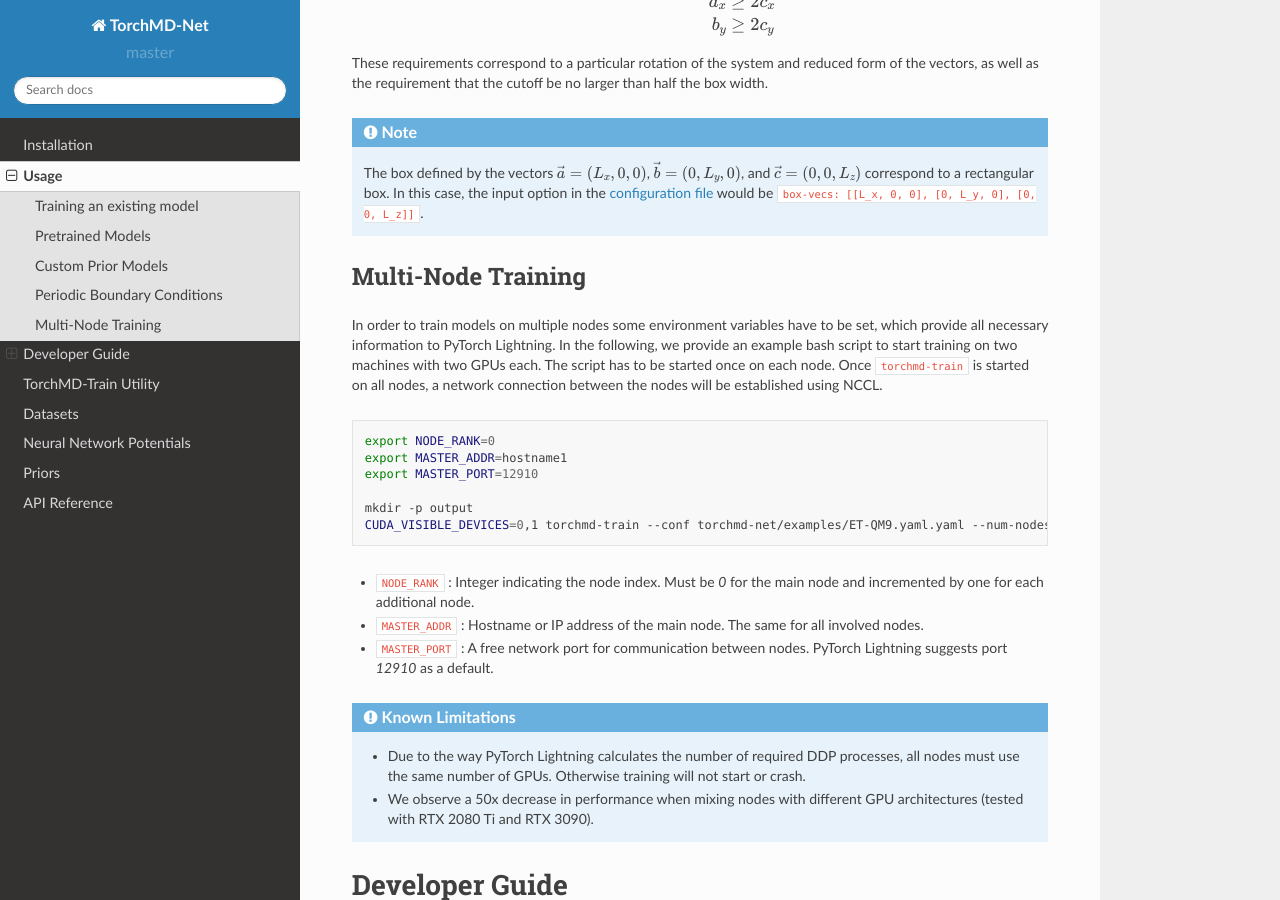
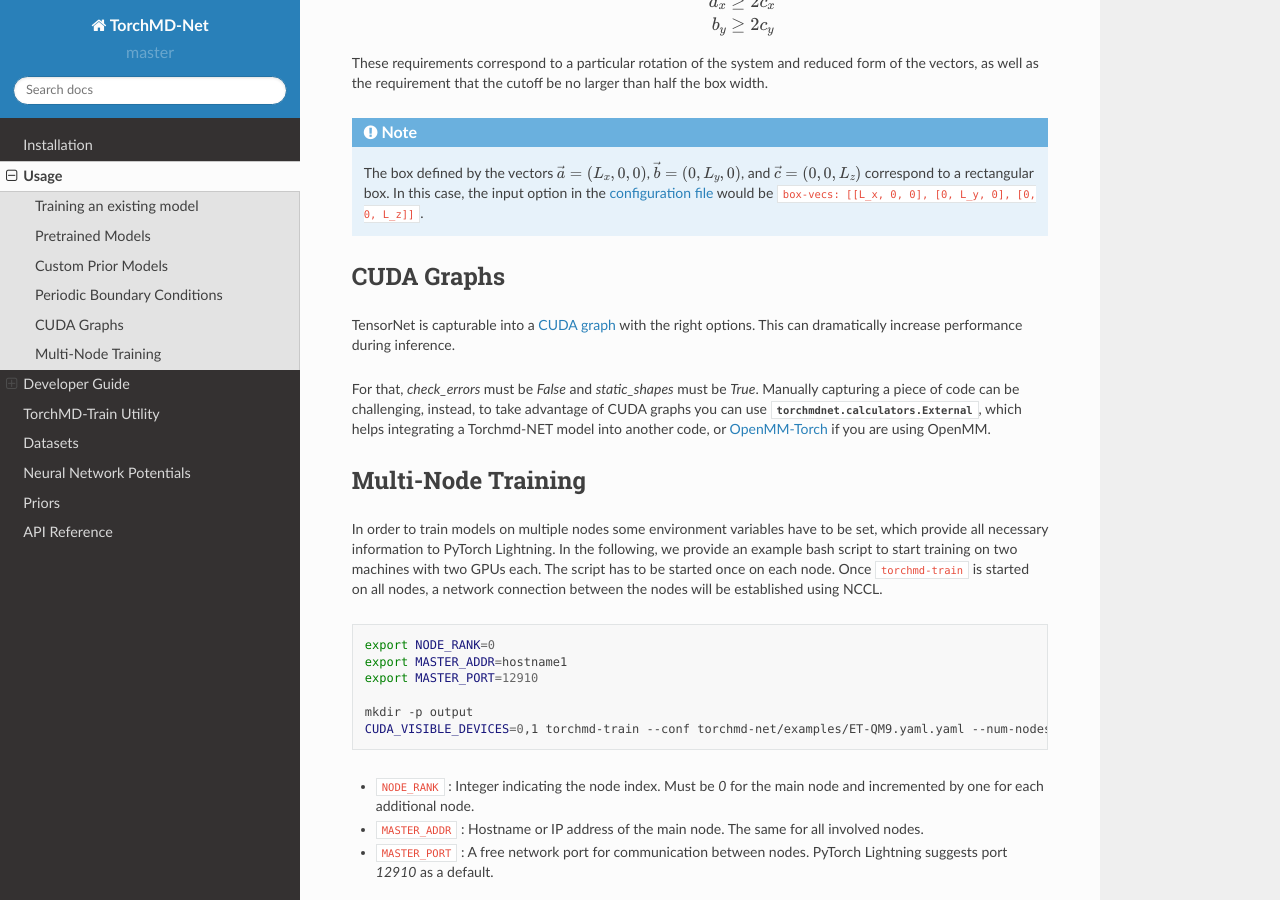
Before and after one commit to torchmd/torchmd-net, a Sphinx documentation site: the page built from docs/source/usage.rst, in a window 1280 px wide and 900 px high, scrolled down 1285 px. Built offline with Sphinx 7.4.7 and the Read the Docs theme 2.0.0, drawn with Linux system fonts in a browser that asks for light colours.

Commit message:
Add note on CUDA graphs to docs

```diff
--- a/docs/source/usage.rst
+++ b/docs/source/usage.rst
@@ -62,6 +62,16 @@ These requirements correspond to a particular rotation of the system and reduced
 
 .. note:: The box defined by the vectors :math:`\vec{a} = (L_x, 0, 0)`, :math:`\vec{b} = (0, L_y, 0)`, and :math:`\vec{c} = (0, 0, L_z)` correspond to a rectangular box. In this case, the input option in the :ref:`configuration file <configuration-file>` would be ``box-vecs: [[L_x, 0, 0], [0, L_y, 0], [0, 0, L_z]]``.
 
+
+CUDA Graphs
+============
+
+TensorNet is capturable into a `CUDA graph <https://developer.nvidia.com/blog/cuda-graphs/>`_ with the right options. This can dramatically increase performance during inference.
+
+For that, `check_errors` must be `False` and `static_shapes` must be `True`. Manually capturing a piece of code can be challenging, instead, to take advantage of CUDA graphs you can use :py:mod:`torchmdnet.calculators.External`, which helps integrating a Torchmd-NET model into another code, or `OpenMM-Torch <https://github.com/openmm/openmm-torch>`_ if you are using OpenMM.
+
+
+
 Multi-Node Training
 ===================
 
@@ -85,6 +95,7 @@ In order to train models on multiple nodes some environment variables have to be
 	  - Due to the way PyTorch Lightning calculates the number of required DDP processes, all nodes must use the same number of GPUs. Otherwise training will not start or crash.
 	  - We observe a 50x decrease in performance when mixing nodes with different GPU architectures (tested with RTX 2080 Ti and RTX 3090).
 
+
 Developer Guide
 ---------------
 
```
